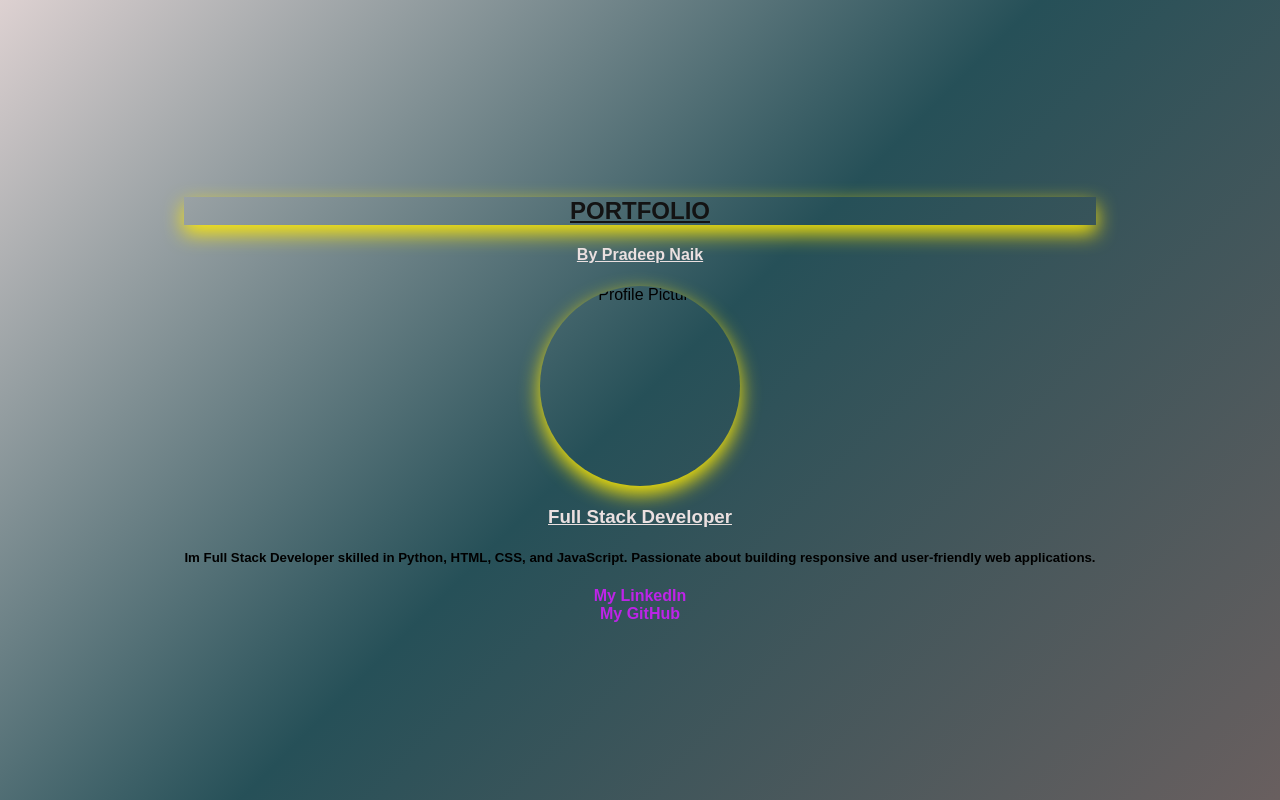
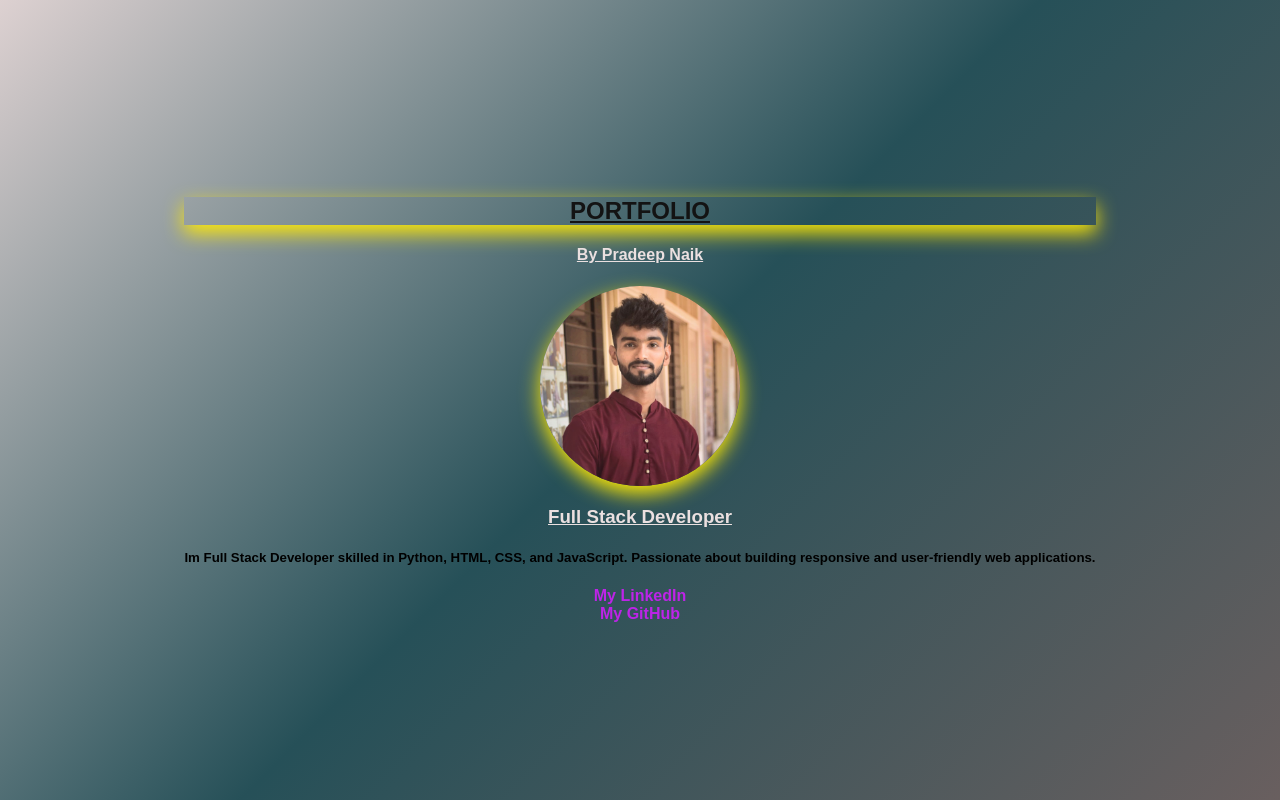
Before and after one commit to pradeep6835/myportfoliowebsite, a plain HTML site: page index.html in a window 1280 px wide. Drawn offline with Linux system fonts and the light colour scheme; the site is published under a folder, as on GitHub Pages, so addresses that start at the root find nothing.

Commit message:
Update index.html

```diff
--- a/index.html
+++ b/index.html
@@ -12,7 +12,7 @@
   <div class="container">
     <h2>PORTFOLIO</h2>
     <h4>By Pradeep Naik</h4>
-    <img src="/static/images/picture.jpg" alt="Profile Picture">
+    <img src="./static/images/picture.jpg" alt="Profile Picture">
     <h3>Full Stack Developer</h3>
     <h5>
   Im Full Stack Developer skilled in Python, HTML, CSS, and JavaScript.
```
